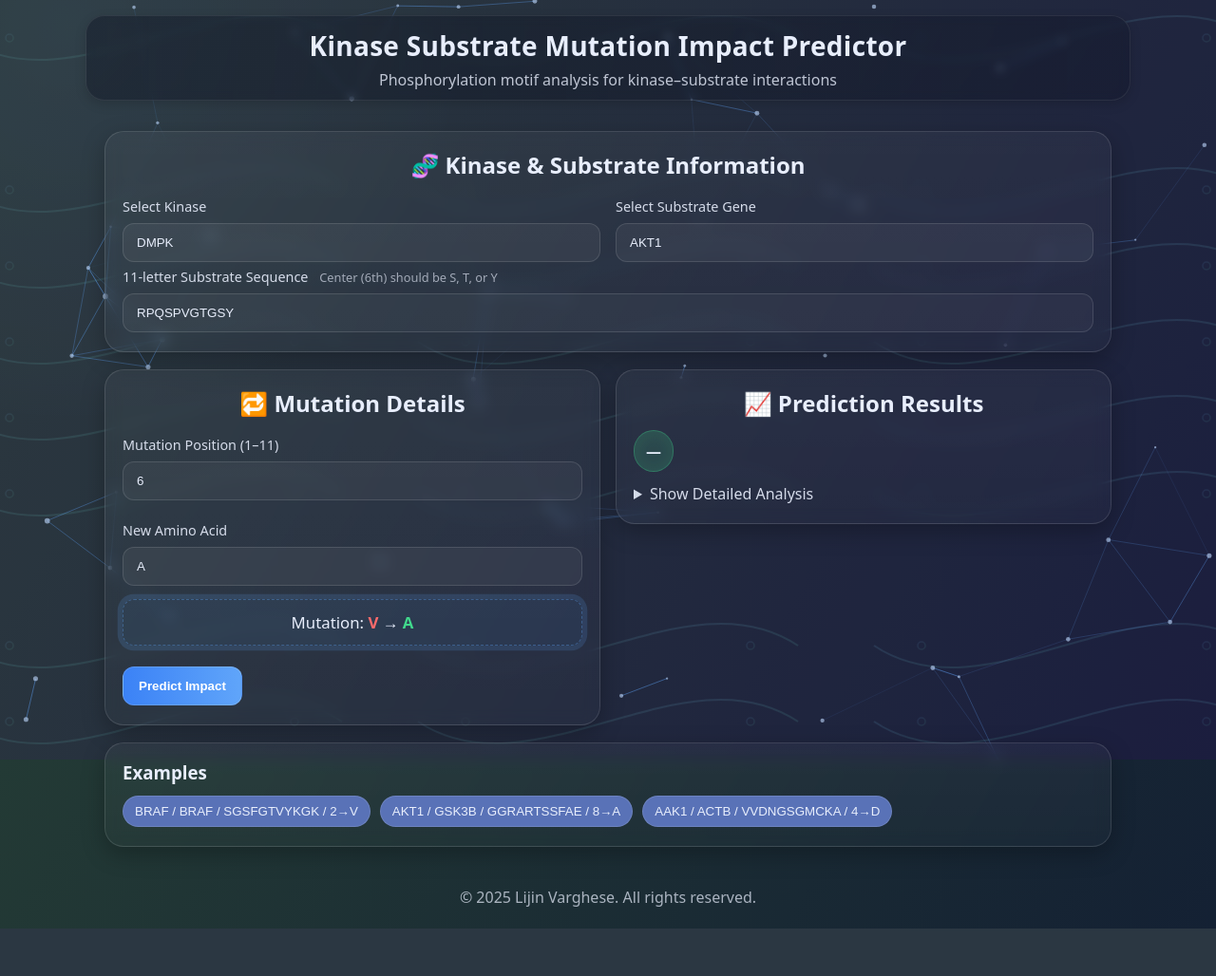
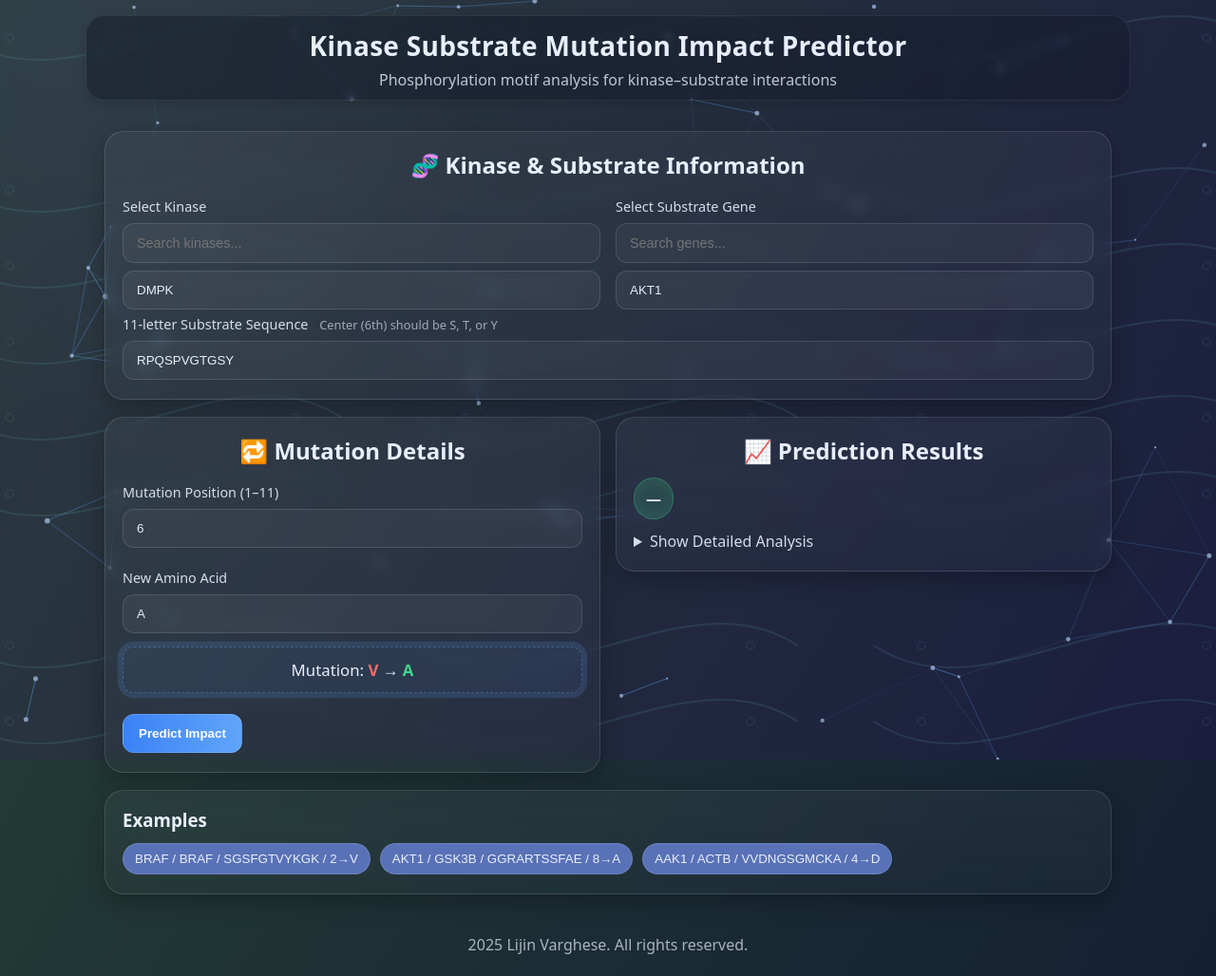
Before and after one commit to lijin-011/Mutation-Impact-Predictor, a Flask app: page / in a window 1280 px wide. Shown: the whole page at 95% size. Before the commit the page ends 978 px from the top, so only its background shows below. Run offline with Flask 3, Linux system fonts and the light colour scheme.

Commit message:
Final Commit

```diff
--- a/static/css/styles.css
+++ b/static/css/styles.css
@@ -167,6 +167,24 @@ select {
   -moz-appearance: none;
 }
 select option {
-  background-color: var(--card);
+  background-color: #111a2e;
   color: var(--fg);
 }
+
+/* Search input styling */
+.search-input {
+  width: 100%;
+  padding: 8px 12px;
+  border-radius: 8px;
+  border: 1px solid var(--border);
+  background: rgba(255, 255, 255, 0.04);
+  color: var(--fg);
+  outline: none;
+  font-size: 0.9rem;
+  transition: border-color 0.2s ease, box-shadow 0.2s ease;
+}
+
+.search-input:focus {
+  border-color: var(--accent);
+  box-shadow: 0 0 0 3px rgba(96, 165, 250, 0.15);
+}
--- a/static/js/app.js
+++ b/static/js/app.js
@@ -43,14 +43,106 @@ async function predict() {
 function bindExamples() {
   document.querySelectorAll(".chip").forEach(chip => {
     chip.addEventListener("click", () => {
+      // Clear search inputs and restore all options
+      el("kinase-search").value = '';
+      el("gene-search").value = '';
+
+      // Set values
       el("kinase").value = chip.dataset.k;
       el("gene").value   = chip.dataset.g;
       el("substrate").value = chip.dataset.s;
       el("position").value  = chip.dataset.p;
       el("new_aa").value    = chip.dataset.aa;
+
       updatePreview();
       predict();
     });
+  });
+}
+
+// Search functionality for select dropdowns
+function initSearchFilters() {
+  // Store original options for both selects
+  const kinaseSelect = el('kinase');
+  const geneSelect = el('gene');
+  const kinaseOptions = Array.from(kinaseSelect.options).map(opt => ({value: opt.value, text: opt.textContent}));
+  const geneOptions = Array.from(geneSelect.options).map(opt => ({value: opt.value, text: opt.textContent}));
+
+  function filterSelect(selectElement, options, searchTerm) {
+    const currentValue = selectElement.value;
+    selectElement.innerHTML = '';
+
+    const filteredOptions = options.filter(option =>
+      option.text.toLowerCase().includes(searchTerm.toLowerCase())
+    );
+
+    if (filteredOptions.length === 0) {
+      const noResultOption = document.createElement('option');
+      noResultOption.textContent = 'No matches found';
+      noResultOption.disabled = true;
+      selectElement.appendChild(noResultOption);
+      return;
+    }
+
+    let hasCurrentValue = false;
+    filteredOptions.forEach(option => {
+      const optElement = document.createElement('option');
+      optElement.value = option.value;
+      optElement.textContent = option.text;
+      if (option.value === currentValue) {
+        optElement.selected = true;
+        hasCurrentValue = true;
+      }
+      selectElement.appendChild(optElement);
+    });
+
+    // If current value is not in filtered results, select first option
+    if (!hasCurrentValue && filteredOptions.length > 0) {
+      selectElement.selectedIndex = 0;
+      selectElement.dispatchEvent(new Event('change'));
+    }
+  }
+
+  // Kinase search
+  el('kinase-search').addEventListener('input', (e) => {
+    filterSelect(kinaseSelect, kinaseOptions, e.target.value);
+  });
+
+  // Gene search
+  el('gene-search').addEventListener('input', (e) => {
+    filterSelect(geneSelect, geneOptions, e.target.value);
+  });
+
+  // Add clear button functionality
+  el('kinase-search').addEventListener('keydown', (e) => {
+    if (e.key === 'Escape') {
+      e.target.value = '';
+      filterSelect(kinaseSelect, kinaseOptions, '');
+    }
+  });
+
+  el('gene-search').addEventListener('keydown', (e) => {
+    if (e.key === 'Escape') {
+      e.target.value = '';
+      filterSelect(geneSelect, geneOptions, '');
+    }
+  });
+
+  // Clear search and restore all options when select changes
+  kinaseSelect.addEventListener('change', () => {
+    const searchInput = el('kinase-search');
+    if (searchInput.value !== '') {
+      searchInput.value = '';
+      filterSelect(kinaseSelect, kinaseOptions, '');
+    }
+  });
+
+  geneSelect.addEventListener('change', () => {
+    const searchInput = el('gene-search');
+    if (searchInput.value !== '') {
+      searchInput.value = '';
+      filterSelect(geneSelect, geneOptions, '');
+    }
   });
 }
 
@@ -60,4 +152,5 @@ function bindExamples() {
 });
 el("predictBtn").addEventListener("click", predict);
 bindExamples();
+initSearchFilters();
 updatePreview();
--- a/templates/base.html
+++ b/templates/base.html
@@ -29,7 +29,7 @@
   </main>
 
   <footer class="app-footer">
-    <span>© 2025 Lijin Varghese. All rights reserved.</span>
+    <span> 2025 Lijin Varghese. All rights reserved.</span>
   </footer>
 
   <script src="{{ url_for('static', filename='js/bg.js') }}"></script>
--- a/templates/index.html
+++ b/templates/index.html
@@ -6,6 +6,7 @@
   <div class="row">
     <div class="col">
       <label for="kinase">Select Kinase</label>
+      <input type="text" class="search-input" id="kinase-search" placeholder="Search kinases..." style="margin-bottom: 8px;">
       <select id="kinase">
         {% for k in kinases %}
           <option value="{{ k }}" {% if k == defaults.kinase %}selected{% endif %}>{{ k }}</option>
@@ -14,6 +15,7 @@
     </div>
     <div class="col">
       <label for="gene">Select Substrate Gene</label>
+      <input type="text" class="search-input" id="gene-search" placeholder="Search genes..." style="margin-bottom: 8px;">
       <select id="gene">
         {% for g in genes %}
           <option value="{{ g }}" {% if g == defaults.gene %}selected{% endif %}>{{ g }}</option>
```
